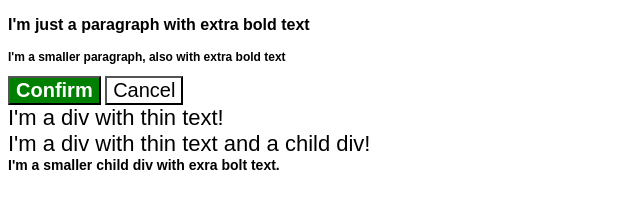
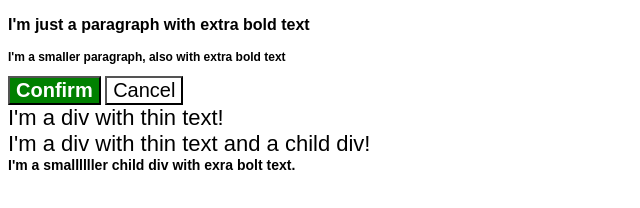
Before and after one commit to JaimanB/css-exercises, a plain HTML site: page cascade-fix/index.html in a window 1280 px wide. Shown: the full height of the page, 0-640 px from the left. Drawn offline with Linux system fonts and the light colour scheme.

Commit message:
Add files via upload
dfsdf

```diff
--- a/cascade-fix/index.html
+++ b/cascade-fix/index.html
@@ -16,7 +16,7 @@
 
     <div class="text">I'm a div with thin text!</div>
     <div class="text">I'm a div with thin text and a child div!
-        <div class="text child">I'm a smaller child div with exra bolt text. </div>
+        <div class="text child">I'm a smallllller child div with exra bolt text. </div>
     </div>
 
 </body>
```
